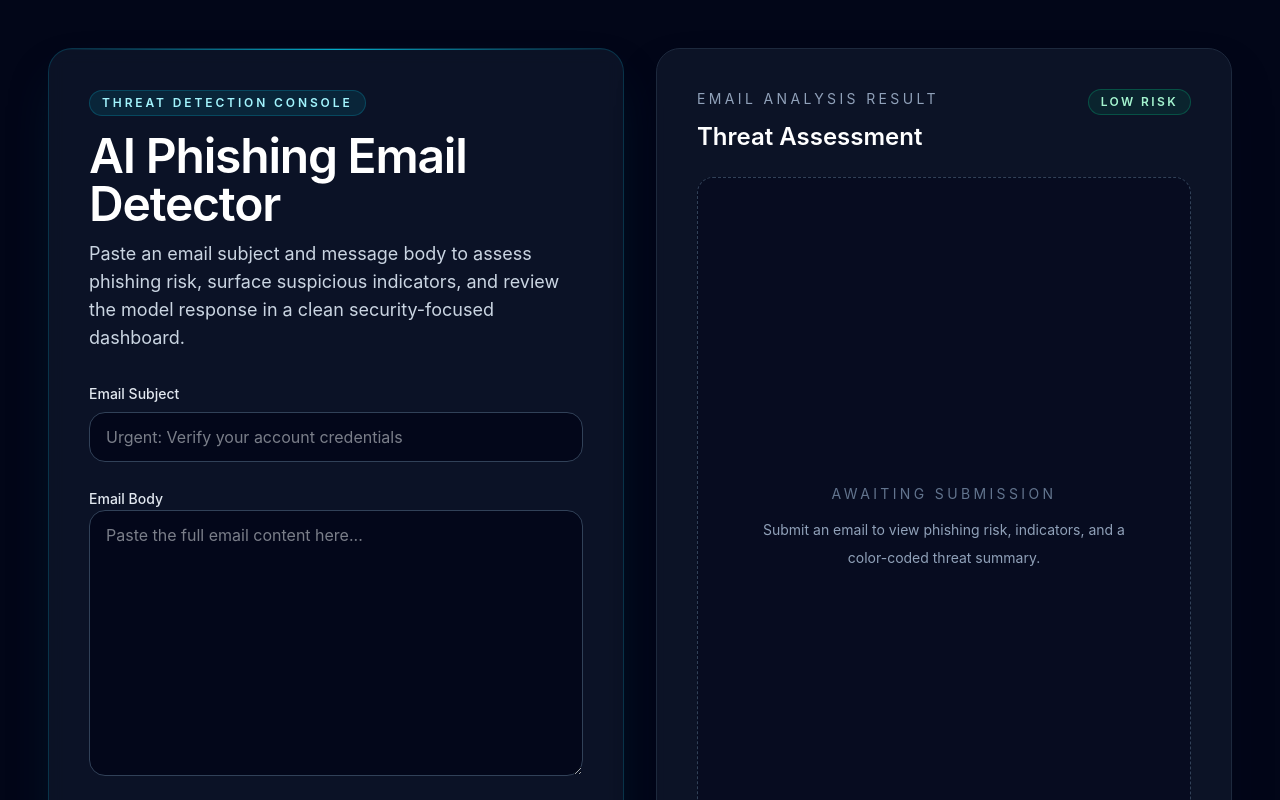
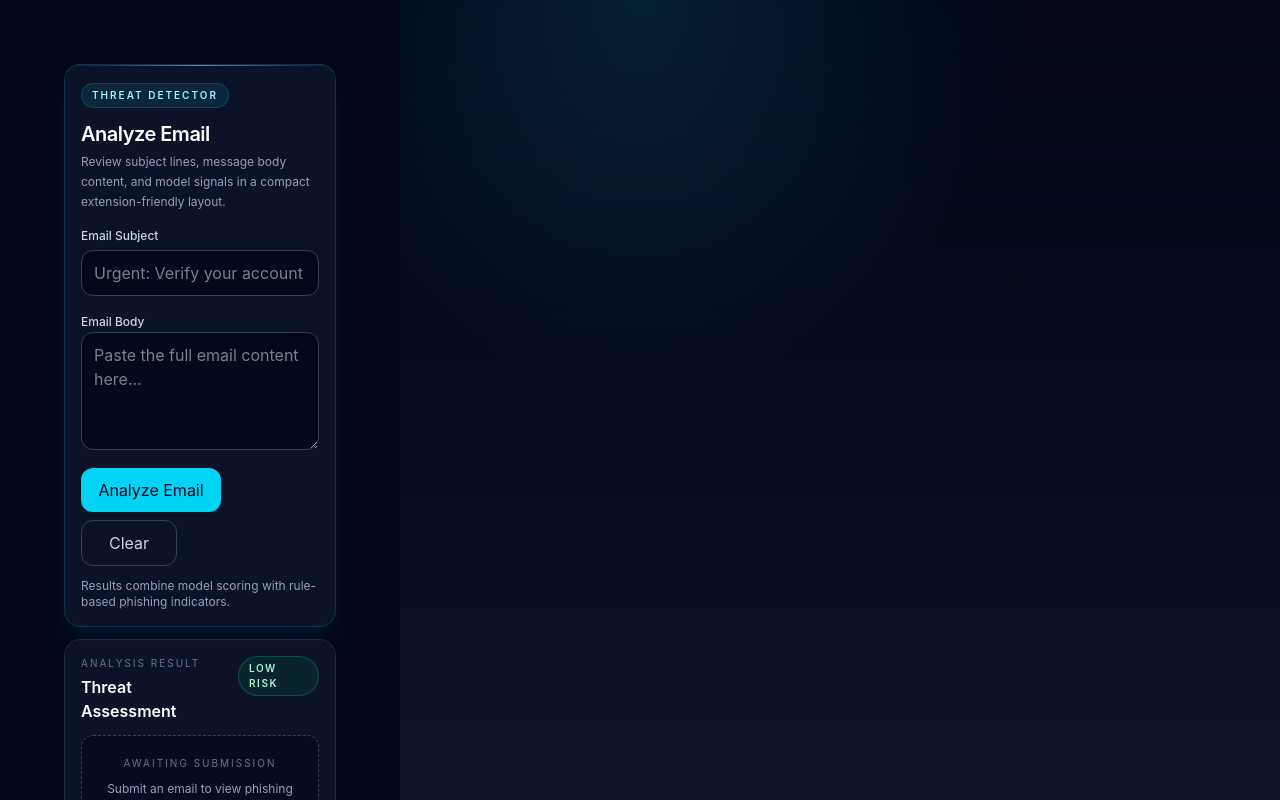
Before and after one commit to GrayCon1/ML-Model-for-Phishing-Detection, a React (Vite) app in the folder frontend/: page / in a window 1280 px wide. Shown: the top 800 px of the page. Built offline with nearby package versions, Linux system fonts and the light colour scheme.

Commit message:
Updated extenstion UI

```diff
--- a/frontend/src/components/Analyzer.jsx
+++ b/frontend/src/components/Analyzer.jsx
@@ -203,7 +203,7 @@ export default function Analyzer() {
     setError('')
 
     try {
-      const response = await fetch(`${import.meta.env.VITE_API_URL ?? ''}/analyze`, {
+      const response = await fetch('https://ml-model-for-phishing-detection.onrender.com/analyze', {
         method: 'POST',
         headers: {
           'Content-Type': 'application/json',
@@ -275,43 +275,39 @@ export default function Analyzer() {
   )
 
   return (
-    <section className="grid w-full gap-8 lg:grid-cols-[minmax(0,1fr)_minmax(0,1fr)]">
-      <div className="relative min-w-0 overflow-hidden rounded-3xl border border-cyan-500/20 bg-slate-900/75 p-8 shadow-2xl shadow-cyan-950/40 backdrop-blur xl:p-10">
+    <section className="flex h-full w-full flex-col gap-3 p-4">
+      <div className="relative min-w-0 overflow-hidden rounded-2xl border border-cyan-500/20 bg-slate-900/80 p-4 shadow-xl shadow-cyan-950/30 backdrop-blur">
         <div className="absolute inset-x-0 top-0 h-px bg-gradient-to-r from-transparent via-cyan-400/80 to-transparent" />
 
-        <div className="mb-8 space-y-4">
-          <span className="inline-flex rounded-full border border-cyan-400/20 bg-cyan-400/10 px-3 py-1 text-xs font-semibold uppercase tracking-[0.24em] text-cyan-200">
-            Threat Detection Console
+        <div className="mb-4 space-y-3">
+          <span className="inline-flex rounded-full border border-cyan-400/20 bg-cyan-400/10 px-2.5 py-1 text-[10px] font-semibold uppercase tracking-[0.2em] text-cyan-200">
+            Threat Detector
           </span>
-          <div className="space-y-3">
-            <h1 className="text-4xl font-semibold tracking-tight text-white sm:text-5xl">
-              AI Phishing Email Detector
+          <div className="space-y-1">
+            <h1 className="text-xl font-semibold tracking-tight text-white">
+              Analyze Email
             </h1>
-            <p className="max-w-2xl text-base leading-7 text-slate-300 sm:text-lg">
-              Paste an email subject and message body to assess phishing risk,
-              surface suspicious indicators, and review the model response in a
-              clean security-focused dashboard.
+            <p className="text-xs leading-5 text-slate-400">
+              Review subject lines, message body content, and model signals in a
+              compact extension-friendly layout.
             </p>
           </div>
         </div>
 
-        <form className="space-y-6" onSubmit={handleSubmit}>
-          <div className="space-y-2">
-            <div className="flex items-center justify-between">
-              <label
-                className="text-sm font-medium text-slate-200"
-                htmlFor="subject"
-              >
+        <form className="space-y-3" onSubmit={handleSubmit}>
+          <div className="space-y-1.5">
+            <div className="flex items-center justify-between gap-2">
+              <label className="text-xs font-medium text-slate-300" htmlFor="subject">
                 Email Subject
               </label>
               {isLocked && (
-                <span className="text-xs text-slate-500 tracking-wide">
-                  Locked — click Edit to modify
+                <span className="text-[11px] tracking-wide text-slate-500">
+                  Locked, click Edit to modify
                 </span>
               )}
             </div>
             {isLocked ? (
-              <div className="w-full h-[2.75rem] overflow-hidden rounded-2xl border border-slate-600/60 bg-slate-950/80 px-4 py-3 text-sm text-slate-100 leading-relaxed select-text">
+              <div className="min-h-10 w-full overflow-hidden rounded-xl border border-slate-600/60 bg-slate-950/80 px-3 py-2 text-sm leading-relaxed text-slate-100 select-text">
                 <HighlightedSegments segments={subjectSegments} />
               </div>
             ) : (
@@ -322,229 +318,215 @@ export default function Analyzer() {
                 value={formData.subject}
                 onChange={handleChange}
                 placeholder="Urgent: Verify your account credentials"
-                className="w-full rounded-2xl border border-slate-700 bg-slate-950/80 px-4 py-3 text-slate-100 outline-none transition focus:border-cyan-400 focus:ring-2 focus:ring-cyan-400/20"
+                className="w-full rounded-xl border border-slate-700 bg-slate-950/80 px-3 py-2.5 text-sm text-slate-100 outline-none transition focus:border-blue-500 focus:ring-2 focus:ring-blue-500/30"
               />
             )}
           </div>
 
-          <div className="space-y-2">
-            <label className="text-sm font-medium text-slate-200" htmlFor="body">
+          <div className="space-y-1.5">
+            <label className="text-xs font-medium text-slate-300" htmlFor="body">
               Email Body
             </label>
             {isLocked ? (
-              <pre className="w-full h-60 overflow-y-auto whitespace-pre-wrap break-words rounded-2xl border border-slate-600/60 bg-slate-950/80 px-4 py-3 font-sans text-sm leading-relaxed text-slate-100 select-text">
+              <pre className="max-h-40 w-full overflow-y-auto whitespace-pre-wrap break-words rounded-xl border border-slate-600/60 bg-slate-950/80 px-3 py-2.5 font-sans text-sm leading-relaxed text-slate-100 select-text">
                 <HighlightedSegments segments={bodySegments} />
               </pre>
             ) : (
               <textarea
                 id="body"
                 name="body"
-                rows="10"
+                rows="4"
                 value={formData.body}
                 onChange={handleChange}
                 placeholder="Paste the full email content here..."
-                className="w-full rounded-2xl border border-slate-700 bg-slate-950/80 px-4 py-3 text-slate-100 outline-none transition focus:border-cyan-400 focus:ring-2 focus:ring-cyan-400/20"
+                className="w-full rounded-xl border border-slate-700 bg-slate-950/80 px-3 py-2.5 text-sm text-slate-100 outline-none transition focus:border-blue-500 focus:ring-2 focus:ring-blue-500/30"
               />
             )}
           </div>
 
           {isLocked && topSignals.length > 0 && (
-            <div className="flex flex-wrap items-center gap-2 rounded-2xl border border-slate-700/60 bg-slate-950/50 px-4 py-3">
-              <span className="text-xs font-medium uppercase tracking-[0.16em] text-slate-500 shrink-0">
+            <div className="flex flex-wrap items-center gap-2 rounded-xl border border-slate-700/60 bg-slate-950/50 px-3 py-2">
+              <span className="shrink-0 text-[10px] font-medium uppercase tracking-[0.16em] text-slate-500">
                 Highlighted
               </span>
               <span className="inline-flex items-center gap-1.5 text-xs text-slate-400">
-                <span className="inline-block h-2.5 w-2.5 rounded-sm bg-rose-500/40 outline outline-1 outline-rose-400/50" />
+                <span className="inline-block h-2 w-2 rounded-sm bg-rose-500/40 outline outline-1 outline-rose-400/50" />
                 Signal words
               </span>
               {urlIntelligence.some((u) => u.is_suspicious) && (
                 <span className="inline-flex items-center gap-1.5 text-xs text-slate-400">
-                  <span className="inline-block h-2.5 w-2.5 rounded-sm bg-amber-500/30 outline outline-1 outline-amber-400/40" />
+                  <span className="inline-block h-2 w-2 rounded-sm bg-amber-500/30 outline outline-1 outline-amber-400/40" />
                   Suspicious URLs
                 </span>
               )}
               {urlIntelligence.some((u) => !u.is_suspicious) && (
                 <span className="inline-flex items-center gap-1.5 text-xs text-slate-400">
-                  <span className="inline-block h-2.5 w-2.5 rounded-sm bg-cyan-500/25 outline outline-1 outline-cyan-400/30" />
+                  <span className="inline-block h-2 w-2 rounded-sm bg-cyan-500/25 outline outline-1 outline-cyan-400/30" />
                   Clean URLs
                 </span>
               )}
             </div>
           )}
 
-          <div className="flex flex-col gap-3 sm:flex-row sm:items-center">
+          <div className="flex flex-wrap gap-2">
             {isLocked ? (
-              <>
               <button
                 type="button"
                 onClick={handleEdit}
-                  className="inline-flex items-center justify-center rounded-2xl border border-slate-600 bg-slate-800 px-5 py-3 text-sm font-semibold text-slate-100 transition hover:bg-slate-700 hover:border-slate-500"
+                className="inline-flex min-w-[96px] items-center justify-center rounded-xl border border-slate-600 bg-slate-800 px-4 py-2.5 text-sm font-semibold text-slate-100 transition hover:border-slate-500 hover:bg-slate-700"
               >
                 Edit
               </button>
+            ) : (
+              <button
+                type="submit"
+                disabled={isLoading}
+                className="inline-flex min-w-[140px] items-center justify-center rounded-xl bg-cyan-400 px-4 py-2.5 text-sm font-semibold text-slate-950 transition hover:bg-cyan-300 disabled:cursor-not-allowed disabled:bg-cyan-700 disabled:text-slate-200"
+              >
+                {isLoading ? 'Analyzing...' : 'Analyze Email'}
+              </button>
+            )}
             <button
               type="button"
               onClick={handleClear}
-                  className="inline-flex items-center justify-center rounded-2xl border border-slate-700 bg-transparent px-5 py-3 text-sm font-semibold text-slate-400 transition hover:border-slate-500 hover:text-slate-200"
+              className="inline-flex min-w-[96px] items-center justify-center rounded-xl border border-slate-700 bg-transparent px-4 py-2.5 text-sm font-semibold text-slate-300 transition hover:border-slate-500 hover:text-slate-100"
             >
               Clear
             </button>
-              </>
-            ) : (
-              <>
-                <button
-                  type="submit"
-                  disabled={isLoading}
-                  className="inline-flex items-center justify-center rounded-2xl bg-cyan-400 px-5 py-3 text-sm font-semibold text-slate-950 transition hover:bg-cyan-300 disabled:cursor-not-allowed disabled:bg-cyan-700 disabled:text-slate-200"
-                >
-                  {isLoading ? 'Analyzing...' : 'Analyze Email'}
-                </button>
-                {result && (
-                  <button
-                    type="button"
-                    onClick={handleClear}
-                    className="inline-flex items-center justify-center rounded-2xl border border-slate-700 bg-transparent px-5 py-3 text-sm font-semibold text-slate-400 transition hover:border-slate-500 hover:text-slate-200"
-                  >
-                    Clear
-                  </button>
-                )}
-                <p className="text-sm text-slate-400">
-                  Results are based on the model score and rule-based phishing
-                  signals.
-                </p>
-              </>
-            )}
           </div>
 
+          <p className="text-xs text-slate-400">
+            Results combine model scoring with rule-based phishing indicators.
+          </p>
+
           {error ? (
-            <div className="rounded-2xl border border-rose-500/20 bg-rose-500/10 px-4 py-3 text-sm text-rose-200">
+            <div className="rounded-xl border border-rose-500/20 bg-rose-500/10 px-3 py-2.5 text-sm text-rose-200">
               {error}
             </div>
           ) : null}
         </form>
       </div>
 
-      <aside className="min-w-0 rounded-3xl border border-slate-800 bg-slate-900/80 p-8 shadow-2xl shadow-slate-950/40 backdrop-blur xl:p-10">
-        <div className="flex h-full flex-col">
-          <div className="mb-6 flex items-start justify-between gap-4">
-            <div>
-              <p className="text-sm uppercase tracking-[0.24em] text-slate-400">
-                Email Analysis Result
+      <aside className="min-w-0 rounded-2xl border border-slate-800 bg-slate-900/80 p-4 shadow-xl shadow-slate-950/30 backdrop-blur">
+        <div className="flex items-start justify-between gap-3">
+          <div className="space-y-1">
+            <p className="text-[10px] uppercase tracking-[0.2em] text-slate-500">
+              Analysis Result
             </p>
-              <h2 className="mt-3 text-2xl font-semibold text-white">
-                Threat Assessment
-              </h2>
+            <h2 className="text-base font-semibold text-white">Threat Assessment</h2>
           </div>
           <span
-              className={`rounded-full border px-3 py-1 text-xs font-semibold uppercase tracking-[0.2em] ${riskTone.pill}`}
+            className={`rounded-full border px-2.5 py-1 text-[10px] font-semibold uppercase tracking-[0.16em] ${riskTone.pill}`}
           >
             {riskTone.badge}
           </span>
         </div>
 
         {result ? (
-            <div className="space-y-6">
-              <div className="rounded-2xl border border-slate-800 bg-slate-950/70 p-5">
-                <p className="text-sm text-slate-400">Phishing Risk</p>
-                <div className="mt-2 flex items-end justify-between gap-4">
-                  <p className={`text-5xl font-semibold ${riskTone.color}`}>
+          <div className="mt-3 space-y-3">
+            <div className="rounded-xl border border-slate-800 bg-slate-950/70 p-3">
+              <div className="flex items-end justify-between gap-3">
+                <div>
+                  <p className="text-xs text-slate-400">Phishing Risk</p>
+                  <p className={`mt-1 text-3xl font-semibold ${riskTone.color}`}>
                     {riskPercentage}%
                   </p>
-                  <p className="text-sm text-slate-400">
-                    Model confidence score
-                  </p>
                 </div>
-                <div className="mt-5 h-3 overflow-hidden rounded-full bg-slate-800">
+                <span
+                  className={`rounded-full border px-2.5 py-1 text-[10px] font-semibold uppercase tracking-[0.12em] ${riskTone.pill}`}
+                >
+                  {riskPercentage >= 50 ? 'Review Now' : 'Lower Urgency'}
+                </span>
+              </div>
+              <div className="mt-3 h-2 overflow-hidden rounded-full bg-slate-800">
                 <div
                   className={`h-full rounded-full transition-all duration-500 ${riskTone.bar}`}
                   style={{ width: `${riskPercentage}%` }}
                 />
               </div>
-                <div className="mt-5 flex items-center justify-between gap-4 rounded-2xl border border-slate-800 bg-slate-900/70 px-4 py-3">
-                  <div>
-                    <p className="text-xs uppercase tracking-[0.2em] text-slate-500">
+              <div className="mt-3 rounded-xl border border-slate-800 bg-slate-900/70 px-3 py-2">
+                <p className="text-[10px] uppercase tracking-[0.16em] text-slate-500">
                   Classification
                 </p>
                 <p className="mt-1 text-sm font-medium text-slate-200">
                   {result.label}
                 </p>
               </div>
-                  <span
-                    className={`rounded-full border px-3 py-1 text-xs font-semibold ${riskTone.pill}`}
-                  >
-                    {riskPercentage >= 50 ? 'Review Immediately' : 'Lower Urgency'}
-                  </span>
-                </div>
             </div>
 
-              <div className="rounded-2xl border border-slate-800 bg-slate-950/70 p-5">
-                <h3 className="text-lg font-medium text-white">Indicators</h3>
+            <div className="rounded-xl border border-slate-800 bg-slate-950/70 p-3">
+              <div className="mb-2">
+                <h3 className="text-sm font-semibold text-white">
+                  Rule-Based Indicators
+                </h3>
+              </div>
               {indicators.length > 0 ? (
-                  <ul className="mt-4 space-y-3">
+                <ul className="space-y-2">
                   {indicators.map((indicator) => (
                     <li
                       key={indicator}
-                        className="flex items-start gap-3 text-sm text-slate-300"
+                      className="flex items-start gap-2 text-xs text-slate-300"
                     >
-                        <span className="mt-1 h-2.5 w-2.5 rounded-full bg-cyan-300" />
+                      <span className="mt-1 h-1.5 w-1.5 rounded-full bg-cyan-300" />
                       <span className="capitalize">{indicator}</span>
                     </li>
                   ))}
                 </ul>
               ) : (
-                  <p className="mt-4 text-sm text-slate-400">
-                    No specific phishing indicators were detected for this
-                    message.
+                <p className="text-xs text-slate-400">
+                  No specific phishing indicators were detected for this message.
                 </p>
               )}
             </div>
 
-              <div className="rounded-2xl border border-slate-800 bg-slate-950/70 p-5">
-                <h3 className="text-lg font-medium text-white">Top Signals</h3>
-                <p className="mt-2 text-sm text-slate-400">
-                  The strongest model features contributing to this phishing
-                  prediction.
+            <div className="rounded-xl border border-slate-800 bg-slate-950/70 p-3">
+              <div className="mb-2">
+                <h3 className="text-sm font-semibold text-white">XAI Top Signals</h3>
+                <p className="mt-1 text-xs text-slate-400">
+                  Strongest features contributing to the prediction.
                 </p>
+              </div>
               {topSignals.length > 0 ? (
-                  <div className="mt-4 flex flex-wrap gap-2">
+                <div className="flex flex-wrap gap-1.5">
                   {topSignals.map((signal, index) => (
                     <span
                       key={`${signal}-${index}`}
-                        className="rounded-full border border-rose-500/20 bg-rose-500/10 px-3 py-1 text-xs font-semibold uppercase tracking-[0.08em] text-rose-200"
+                      className="rounded-full border border-rose-500/20 bg-rose-500/10 px-2.5 py-1 text-[10px] font-semibold uppercase tracking-[0.08em] text-rose-200"
                     >
                       {signal}
                     </span>
                   ))}
                 </div>
               ) : (
-                  <p className="mt-4 text-sm text-slate-400">
+                <p className="text-xs text-slate-400">
                   No explanatory model signals were returned for this email.
                 </p>
               )}
             </div>
 
-              <div className="rounded-2xl border border-slate-800 bg-slate-950/70 p-5">
-                <h3 className="text-lg font-medium text-white">URL Intelligence</h3>
-                <p className="mt-2 text-sm text-slate-400">
-                  Extracted links are checked for suspicious patterns such as
-                  shorteners, IP-based hosts, extra subdomains, and plain HTTP.
+            <div className="rounded-xl border border-slate-800 bg-slate-950/70 p-3">
+              <div className="mb-2">
+                <h3 className="text-sm font-semibold text-white">URL Intelligence</h3>
+                <p className="mt-1 text-xs text-slate-400">
+                  Link health and suspicious-pattern checks.
                 </p>
+              </div>
               {urlIntelligence.length > 0 ? (
-                  <div className="mt-4 space-y-3">
+                <div className="space-y-2">
                   {urlIntelligence.map((item, index) => (
                     <div
                       key={`${item.url}-${index}`}
-                        className="rounded-2xl border border-slate-800 bg-slate-900/70 p-4 shadow-sm"
+                      className="rounded-xl border border-slate-800 bg-slate-900/70 p-3"
                     >
-                        <div className="flex flex-col gap-3 sm:flex-row sm:items-start sm:justify-between">
+                      <div className="flex items-start justify-between gap-2">
                         <span
-                            className="min-w-0 flex-1 truncate font-mono text-sm text-cyan-300"
+                          className="min-w-0 flex-1 truncate font-mono text-xs text-cyan-300"
                           title={item.url}
                         >
                           {item.url}
                         </span>
                         <span
-                            className={`inline-flex shrink-0 rounded-full border px-3 py-1 text-xs font-bold uppercase tracking-[0.08em] ${
+                          className={`inline-flex shrink-0 rounded-full border px-2.5 py-1 text-[10px] font-bold uppercase tracking-[0.08em] ${
                             item.is_suspicious
                               ? 'border-rose-500/20 bg-rose-500/10 text-rose-200'
                               : 'border-emerald-500/20 bg-emerald-500/10 text-emerald-200'
@@ -555,11 +537,11 @@ export default function Analyzer() {
                       </div>
 
                       {item.flags.length > 0 ? (
-                          <ul className="mt-3 space-y-2 text-xs text-rose-300">
+                        <ul className="mt-2 space-y-1.5">
                           {item.flags.map((flag, flagIndex) => (
                             <li
                               key={`${flag}-${flagIndex}`}
-                                className="flex items-start gap-2"
+                              className="flex items-start gap-2 text-xs text-rose-300"
                             >
                               <span className="mt-1 h-1.5 w-1.5 rounded-full bg-rose-300" />
                               <span>{flag}</span>
@@ -567,7 +549,7 @@ export default function Analyzer() {
                           ))}
                         </ul>
                       ) : (
-                          <p className="mt-3 text-xs text-emerald-300">
+                        <p className="mt-2 text-xs text-emerald-300">
                           No URL risk flags detected.
                         </p>
                       )}
@@ -575,26 +557,25 @@ export default function Analyzer() {
                   ))}
                 </div>
               ) : (
-                  <p className="mt-4 text-sm text-slate-400">
+                <p className="text-xs text-slate-400">
                   No URLs were extracted from this email.
                 </p>
               )}
             </div>
           </div>
         ) : (
-            <div className="flex flex-1 items-center justify-center rounded-2xl border border-dashed border-slate-700 bg-slate-950/40 p-8 text-center">
-              <div className="space-y-3">
-                <p className="text-sm uppercase tracking-[0.24em] text-slate-500">
+          <div className="mt-3 flex items-center justify-center rounded-xl border border-dashed border-slate-700 bg-slate-950/40 p-5 text-center">
+            <div className="space-y-2">
+              <p className="text-[10px] uppercase tracking-[0.2em] text-slate-500">
                 Awaiting Submission
               </p>
-                <p className="max-w-sm text-sm leading-7 text-slate-400">
-                  Submit an email to view phishing risk, indicators, and a
-                  color-coded threat summary.
+              <p className="text-xs leading-5 text-slate-400">
+                Submit an email to view phishing risk, indicators, and signal
+                badges.
               </p>
             </div>
           </div>
         )}
-        </div>
       </aside>
     </section>
   )
--- a/frontend/src/index.css
+++ b/frontend/src/index.css
@@ -26,8 +26,9 @@ html {
 
 body {
   margin: 0;
-  min-width: 320px;
-  min-height: 100vh;
+  width: 400px;
+  min-width: 400px;
+  min-height: 500px;
 }
 
 button,
@@ -41,7 +42,7 @@ textarea {
 }
 
 #root {
-  min-height: 100vh;
+  min-height: 500px;
 }
 
 ::selection {
```
Also changed, not shown: frontend/manifest.json, 1 other file (tests, documents, lock files or other folders). Lines whose indentation alone changed are shown as unchanged.
